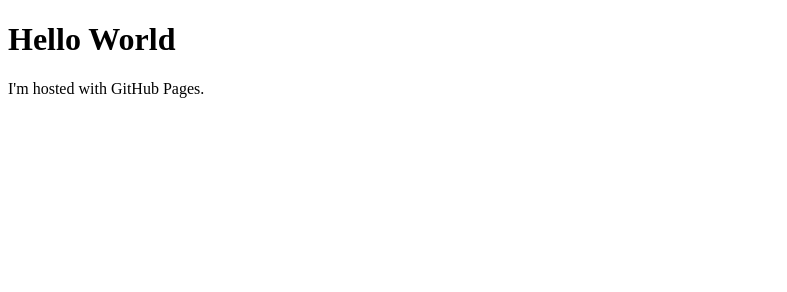
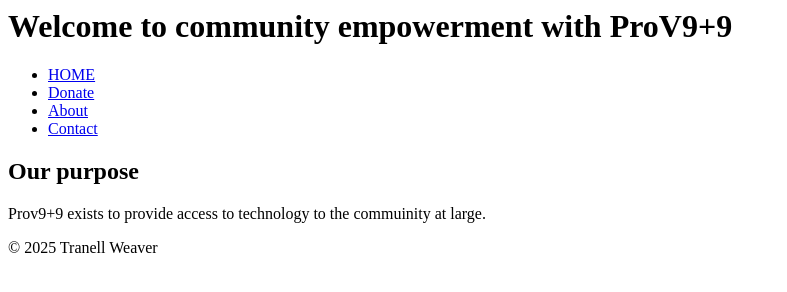
Before and after one commit to ProV-9and9/prov9and9, a plain HTML site: page index.html in a window 1280 px wide. Shown: the whole page, without its empty margins (0-787 px from the left). Drawn offline with Linux system fonts and the light colour scheme.

Commit message:
Update index.html

```diff
--- a/index.html
+++ b/index.html
@@ -1,7 +1,35 @@
-<!DOCTYPE html>
-<html>
+<!DOCUTYPE html>
+<html lang="en">
+<head>
+  <meta charset="UTF-8" />
+  <meta name="viewport"
+    content="width=device-width,
+    initial-scale=1.0" />
+  <title>ProV9+9</title>
+  <link rel="stylesheet"
+    href="styles.css"/>
+</head>
 <body>
-<h1>Hello World</h1>
-<p>I'm hosted with GitHub Pages.</p>
+   <heaeder>
+     <h1>Welcome to community empowerment with ProV9+9</h1>
+   </heaeder>
+  <nav>
+    <ul>
+      <li><a href="#">HOME</a></li>
+      <li><a href="#">Donate</a></li>
+      <li><a href="#">About</a></li>
+      <li><a href="#">Contact</a></li>
+
+    </ul>
+  </nav>
+  <main>
+    <section>
+      <h2>Our purpose</h2>
+      <p>Prov9+9 exists to provide access to technology to the commuinity at large.</p>
+    </section>
+  </main>
+  <footer>
+    <p>&copy; 2025 Tranell Weaver</p>
+  </footer>
 </body>
-</html>
+ </html>
```
